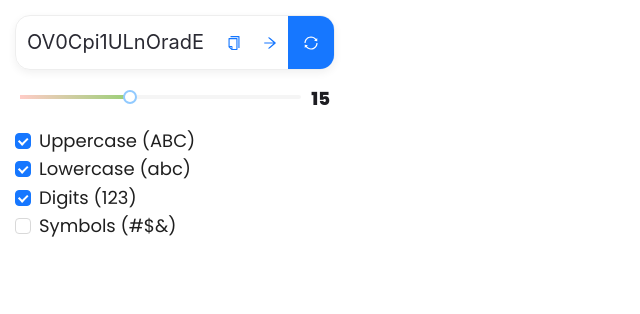
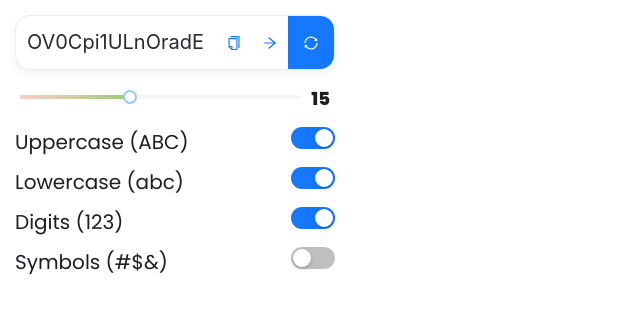
Before and after one commit to musclepassword/chrome-extension, a React (Create React App) app: page / in a window 1280 px wide. Shown: the top 314 px of the page, without its empty margins (0-640 px from the left). Built offline with nearby package versions, Linux system fonts and the light colour scheme.

Commit message:
generate password components checkboux input change switch - feature

```diff
--- a/src/components/GeneratePassword/index.js
+++ b/src/components/GeneratePassword/index.js
@@ -1,6 +1,6 @@
 import { useState, useEffect } from 'react';
 import { usePasswordStore } from '../../stores';
-import { Button, Input, Checkbox, Slider, Tooltip } from 'antd';
+import { Button, Input, Switch, Slider, Tooltip, Space } from 'antd';
 import { CopyOutlined, CheckOutlined, SyncOutlined, ArrowRightOutlined } from '@ant-design/icons';
 
 const getGradientColor = (percentage) => {
@@ -144,15 +144,16 @@ export default function GeneratePassword() {
                 </div>
                 <div className="char-checkbox">
                     {checkBoxList.map((item, key) => (
-                        <Checkbox
-                            key={key}
-                            checked={item.default}
-                            onChange={(e) => {
-                                handleCheckboxChange(item.value, e.target.checked);
-                            }}
-                        >
-                            {item.name + ' (' + item.value + ')'}
-                        </Checkbox>
+                        <div>
+                            <span>{item.name + ' (' + item.value + ')'}</span>
+                            <Switch
+                                key={key}
+                                defaultValue={item.default}
+                                onChange={(e) => {
+                                    handleCheckboxChange(item.value, e);
+                                }}
+                            />
+                        </div>
                     ))}
                 </div>
                 {/* <Button type="primary" className="copy-button" onClick={() => generatePassword()}>
--- a/src/styles/global.scss
+++ b/src/styles/global.scss
@@ -51,7 +51,7 @@ input:focus {
     padding: 30px 10px;
 }
 
-.container{
+.container {
     margin: 15px;
 }
 
@@ -80,11 +80,11 @@ input:focus {
         display: flex;
         margin: 10px 0;
 
-        .slider{
+        .slider {
             width: 100%;
         }
 
-        b{
+        b {
             margin: 5px;
             font-size: 18px;
         }
@@ -122,8 +122,12 @@ input:focus {
     }
 
     .char-checkbox {
+        font-size: 20px;
+    }
+
+    .char-checkbox div {
         justify-content: space-between;
-        display: grid;
-        align-items: center;
+        display: flex;
+        margin-bottom: 10px;
     }
 }
```
